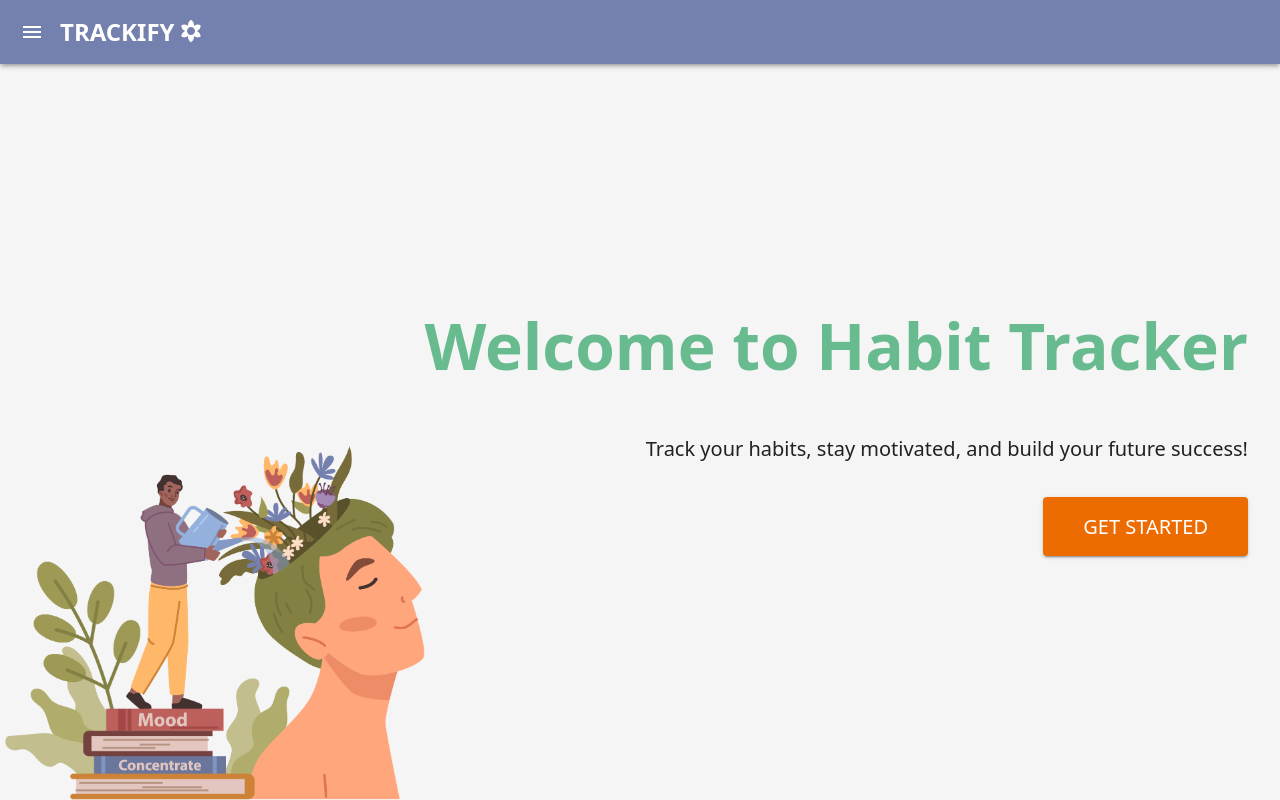
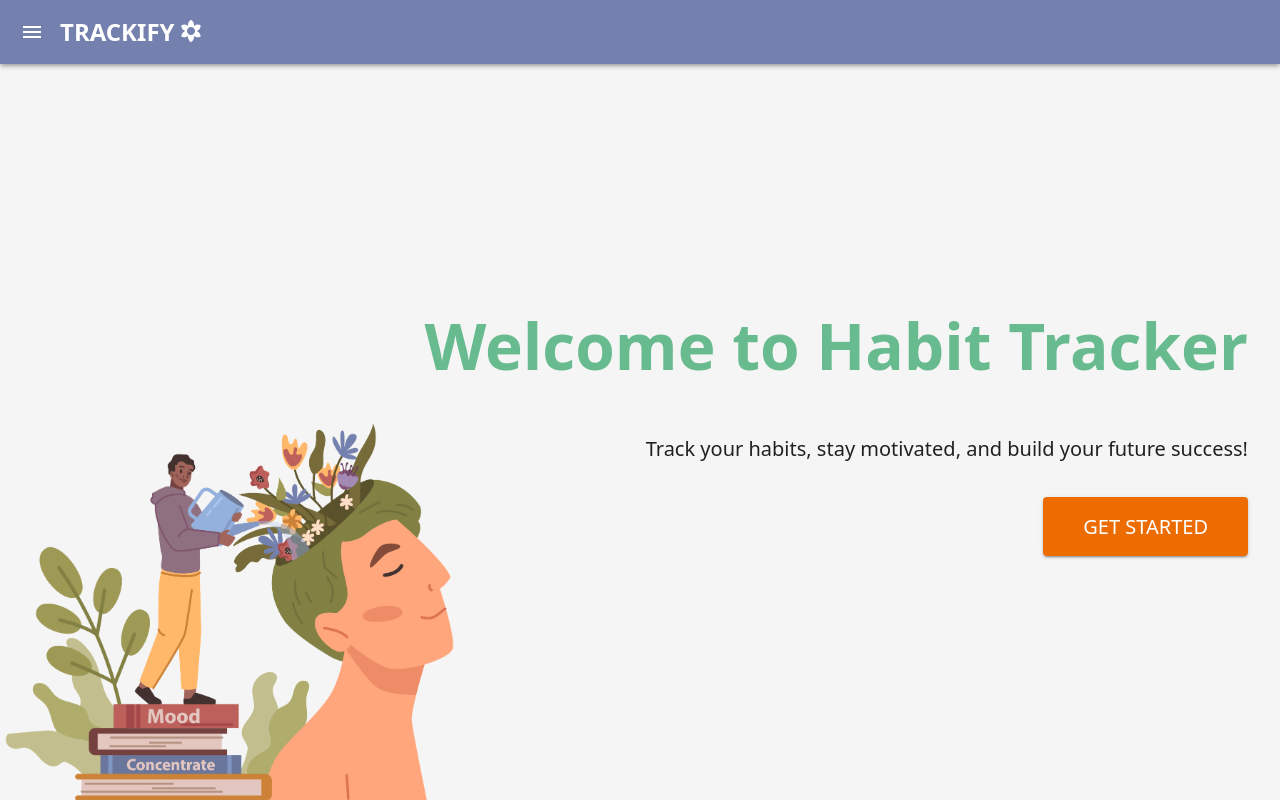
Before and after one commit to nastassiaf1/trackify, a React (Create React App) app: page / in a window 1280 px wide. Built offline with nearby package versions, Linux system fonts and the light colour scheme; no server answers.

Commit message:
fix img size

```diff
--- a/src/pages/home-page/index.tsx
+++ b/src/pages/home-page/index.tsx
@@ -20,7 +20,7 @@ const HomePage = () => {
         backgroundImage: 'url(images/leaves.png)',
         backgroundSize: 'auto 54vh',
         backgroundRepeat: 'no-repeat',
-        backgroundPosition: 'left calc(100% + 26px)',
+        backgroundPosition: 'left bottom',
         minHeight: `calc(100vh - ${navigationHeight})`,
         display: 'flex',
         flexDirection: 'column',
```
Also changed, not shown: public/images/leaves.png.
